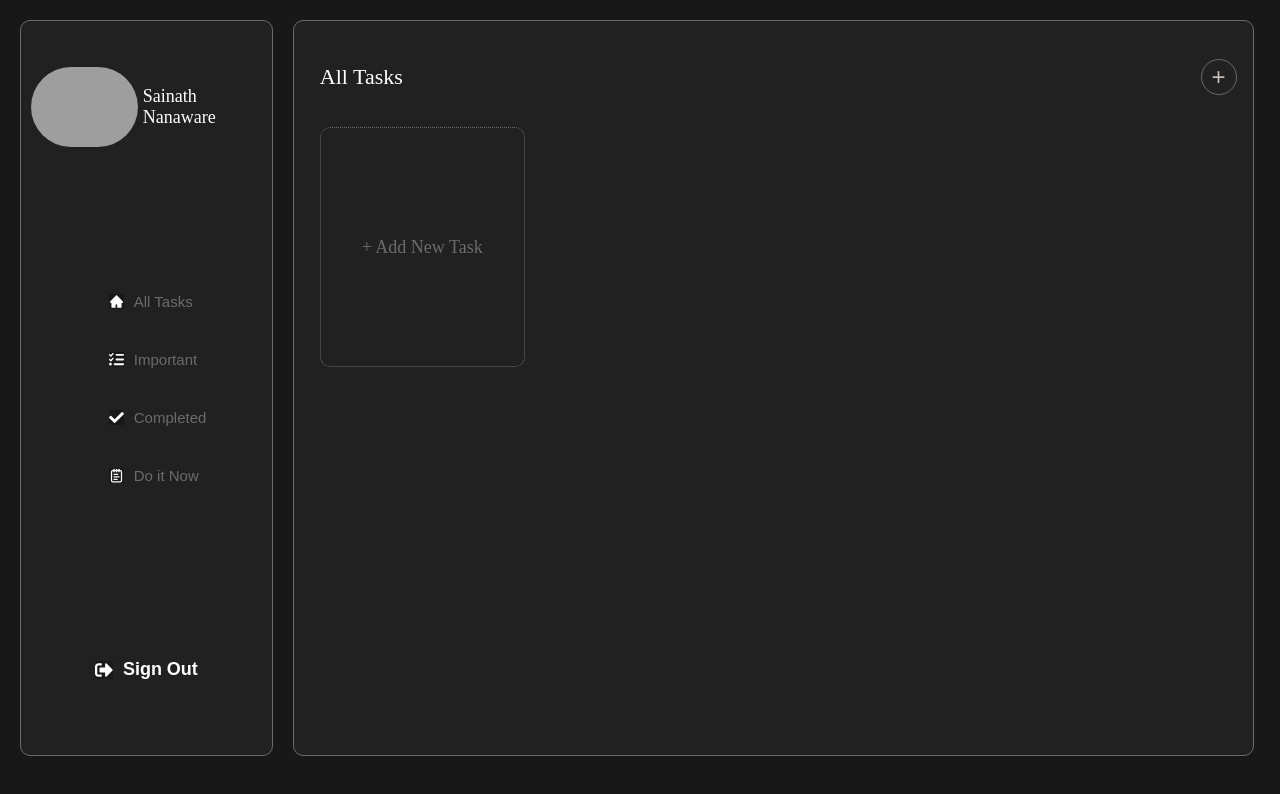
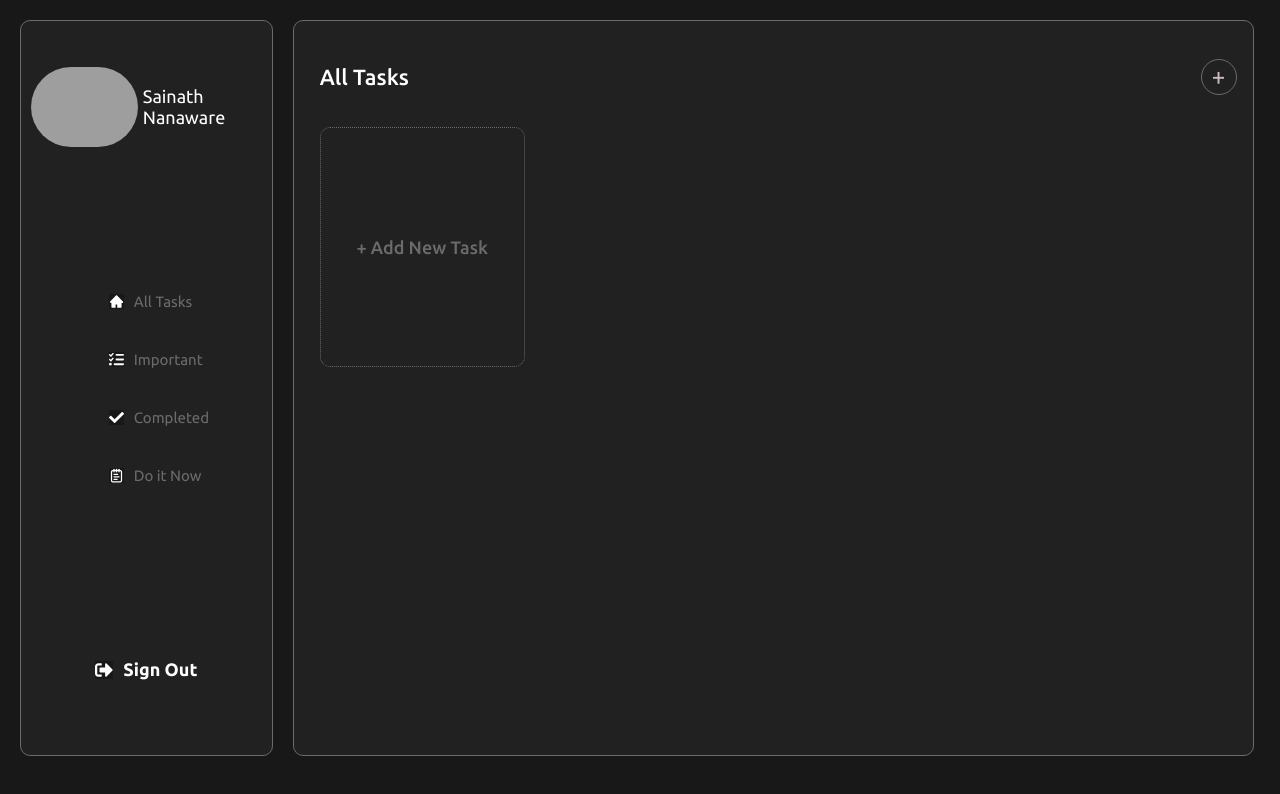
Before and after one commit to Sainath-Nanaware/To-Do-App, a React (Vite) app in the folder reactApp/: page / in a window 1280 px wide. Shown: the top 794 px of the page. Built offline with nearby package versions, Linux system fonts and the light colour scheme; grey boxes are pictures that could not be loaded.

Commit message:
complete change tabs logic

```diff
--- a/reactApp/src/App.css
+++ b/reactApp/src/App.css
@@ -1,7 +1,9 @@
+@import url('https://fonts.googleapis.com/css2?family=PT+Sans:ital,wght@0,400;0,700;1,400;1,700&family=Poppins:ital,wght@0,100;0,200;0,300;0,400;0,500;0,600;0,700;0,800;0,900;1,100;1,200;1,300;1,400;1,500;1,600;1,700;1,800;1,900&family=Roboto+Condensed:ital,wght@0,100..900;1,100..900&family=Ubuntu:ital,wght@0,300;0,400;0,500;0,700;1,300;1,400;1,500;1,700&display=swap');
 *{
   padding: 0;
   margin: 0;
   box-sizing: border-box;
+  font-family: "Ubuntu", serif;
 }
 
 :root{
--- a/reactApp/src/Components/AddNewTask/AddNewTask.jsx
+++ b/reactApp/src/Components/AddNewTask/AddNewTask.jsx
@@ -1,11 +1,14 @@
 import React from 'react'
 import "./AddNewTask.css"
+import { Link } from 'react-router-dom'
 const AddNewTask = () => {
   return (
-    <div className='newTaskContainer'>
-        <p>+ Add New Task</p>
-    </div>
-  )
+    <>
+        <div className='newTaskContainer'>
+          <p>+ Add New Task</p>
+        </div>
+    </>
+      )
 }
 
 export default AddNewTask
--- a/reactApp/src/Components/CreateTask/CreateTask.css
+++ b/reactApp/src/Components/CreateTask/CreateTask.css
@@ -38,13 +38,17 @@ input {
 }
 #title{
     height: 7vh;
+   padding-left: 6px;
 }
 #desc{
     height: 20vh;
    padding-top: 10px;
+   padding-left: 6px;
+   border: none;
 }
 
 #date{
+   padding-left: 6px;
     height: 6vh;
 
 }
--- a/reactApp/src/Components/CreateTask/CreateTask.jsx
+++ b/reactApp/src/Components/CreateTask/CreateTask.jsx
@@ -7,9 +7,9 @@ function CreateTask() {
         <form action=""  className="createTaskForm">
           <h2>Create Task</h2>
           <label htmlFor="title">Title</label>
-          <input type="text"name='title' id='title' placeholder='e.g. Attend Metting. ' /><br></br>
+          <input type="text"name='title' id='title' placeholder='e.g. Attend Meetting. ' /><br></br>
           <label htmlFor="desc">Description</label>
-          <textarea type="text" name='desc' id='desc' placeholder='e.g.  Metting with marketing team ' /><br></br>
+          <textarea type="text" name='desc' id='desc' placeholder='e.g.  Meetting with marketing team ' /><br></br>
           <label htmlFor="date">Date</label>
           <input type="date" name="date" id="date" /><br></br>
           <div className="checkInputs">
--- a/reactApp/src/Components/TaskWindow/TaskWindow.jsx
+++ b/reactApp/src/Components/TaskWindow/TaskWindow.jsx
@@ -2,13 +2,13 @@ import React from 'react'
 import "./TaskWindow.css"
 import AddNewTask from '../AddNewTask/AddNewTask'
 
-function TaskWindow() {
+function TaskWindow({title}) {
   return (
     <>
         <div className='taskContainer'>
             {/* header of tasks */}
             <div className="taskHeader">
-                <p>All Tasks</p>
+                <p>{title}</p>
                 <button>+</button>
             </div>
             {/* All task cards container */}
--- a/reactApp/src/Pages/Home/Home.jsx
+++ b/reactApp/src/Pages/Home/Home.jsx
@@ -1,14 +1,18 @@
-import React from 'react'
+import React, { useState } from 'react'
 import "./Home.css"
 import UserInfo from '../../Components/UserInfo/UserInfo'
 import { AiFillHome } from "react-icons/ai";
 import { FaListCheck } from "react-icons/fa6";
 import { FaCheck } from "react-icons/fa";
 import { LuNotepadText } from "react-icons/lu";
-   import { FaSignOutAlt } from "react-icons/fa";
+import { FaSignOutAlt } from "react-icons/fa";
 import TaskWindow from '../../Components/TaskWindow/TaskWindow';
 
 function Home() {
+
+        const [tab,setTab]=useState("All Tasks")
+
+
   return (
         <>
             <div className="mainContainer">
@@ -17,10 +21,10 @@ function Home() {
                             <UserInfo/>
                     </div>
                     <div className="tabs">
-                        <button> < AiFillHome /> All Tasks</button>
-                        <button><FaListCheck />Important</button>
-                        <button><FaCheck />Completed</button>
-                        <button><LuNotepadText />Do it Now</button>
+                        <button onClick={()=>{setTab("All Tasks")}}> < AiFillHome /> All Tasks</button>
+                        <button onClick={()=>{setTab("Important")}}><FaListCheck />Important</button>
+                        <button onClick={()=>{setTab("Completed")}}><FaCheck />Completed</button>
+                        <button onClick={()=>{setTab("Do it Now")}}><LuNotepadText />Do it Now</button>
                     </div>
                     <div className="userLogout">
                         <button> <FaSignOutAlt />Sign Out</button>
@@ -28,7 +32,7 @@ function Home() {
 
                 </div>
                 <div className="taskWindow">
-                    <TaskWindow/>
+                    <TaskWindow title={tab}/>
                 </div>
             </div>
 
```
